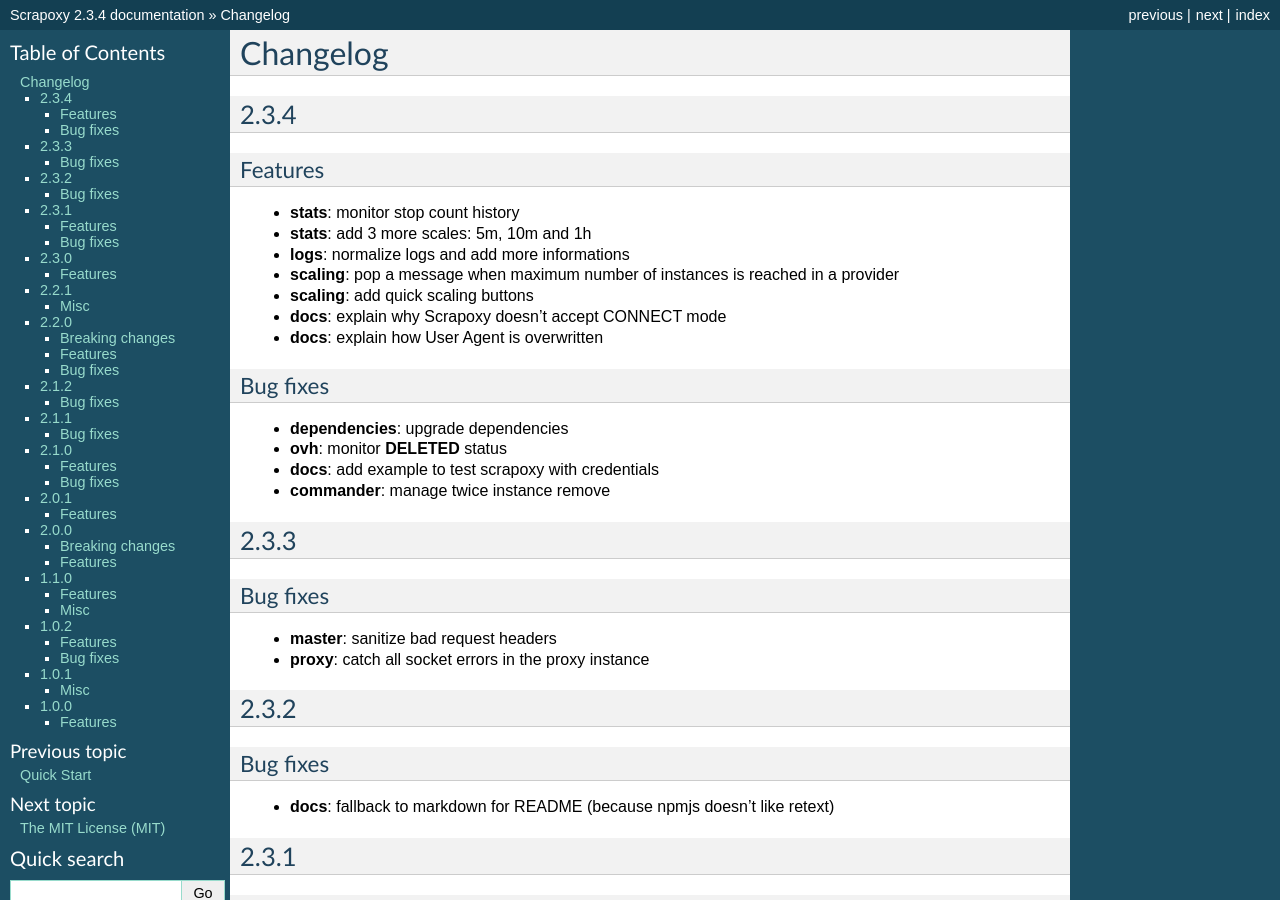
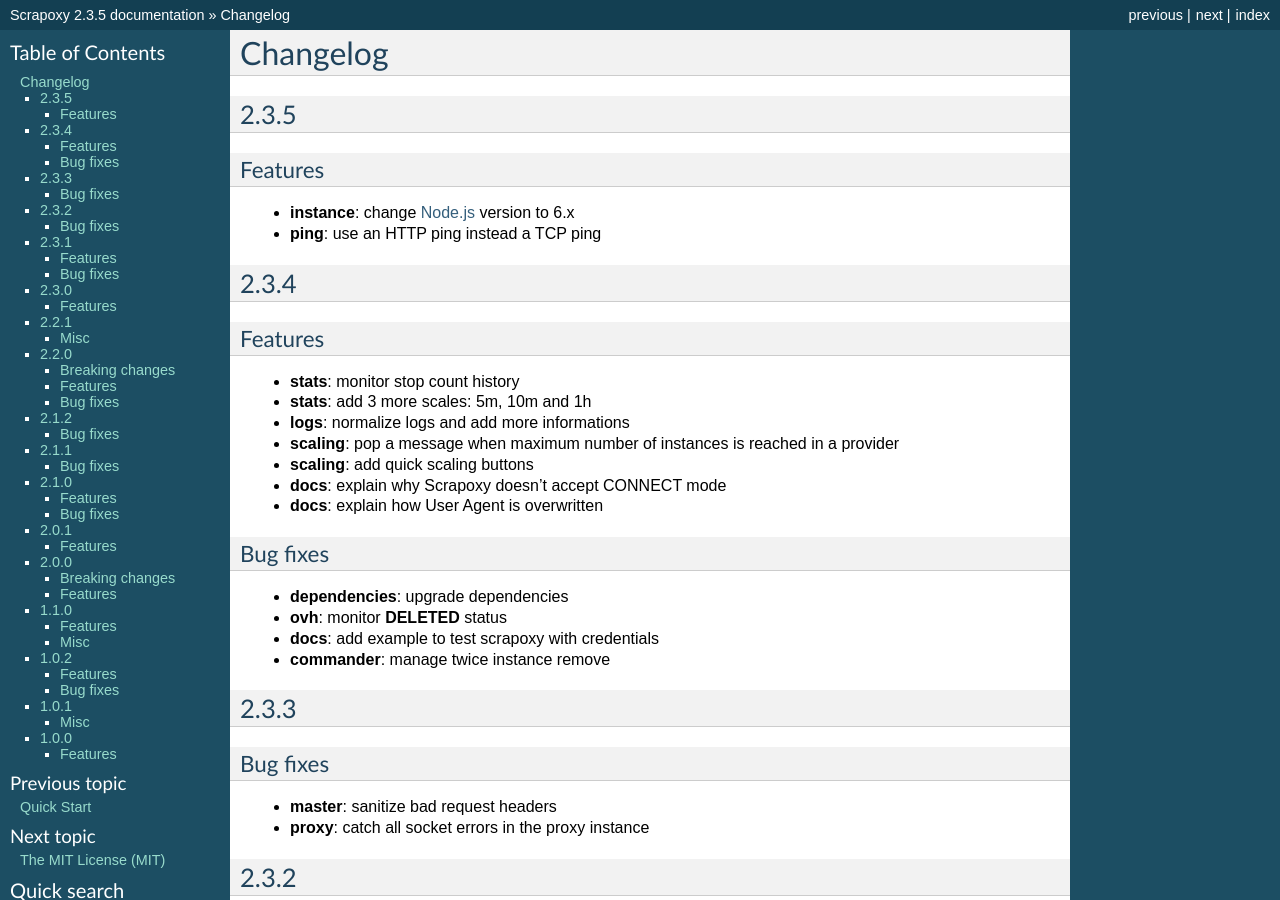
Before and after one commit to zahlio/scrapoxy, a Sphinx documentation site: the page built from docs/changelog.rst, in a window 1280 px wide and 900 px high. Built offline with Sphinx 7.4.7, drawn with Linux system fonts in a browser that asks for light colours; some of the changed text lies outside the part shown.

Commit message:
feat(release): create release 2.3.5

```diff
--- a/docs/changelog.rst
+++ b/docs/changelog.rst
@@ -1,6 +1,16 @@
 =========
 Changelog
 =========
+
+
+2.3.5
+=====
+
+Features
+--------
+
+- **instance**: change `Node.js`_ version to 6.x
+- **ping**: use an HTTP ping instead a TCP ping
 
 
 2.3.4
--- a/docs/conf.py
+++ b/docs/conf.py
@@ -55,9 +55,9 @@
 # built documents.
 #
 # The short X.Y version.
-version = u'2.3.4'
+version = u'2.3.5'
 # The full version, including alpha/beta/rc tags.
-release = u'2.3.4'
+release = u'2.3.5'
 
 # The language for content autogenerated by Sphinx. Refer to documentation
 # for a list of supported languages.
--- a/package.json
+++ b/package.json
@@ -1,6 +1,6 @@
 {
     "name": "scrapoxy",
-    "version": "2.3.4",
+    "version": "2.3.5",
     "main": "index.js",
     "author": {
         "name": "Fabien Vauchelles",
```
Also changed, not shown: 2 other files.
